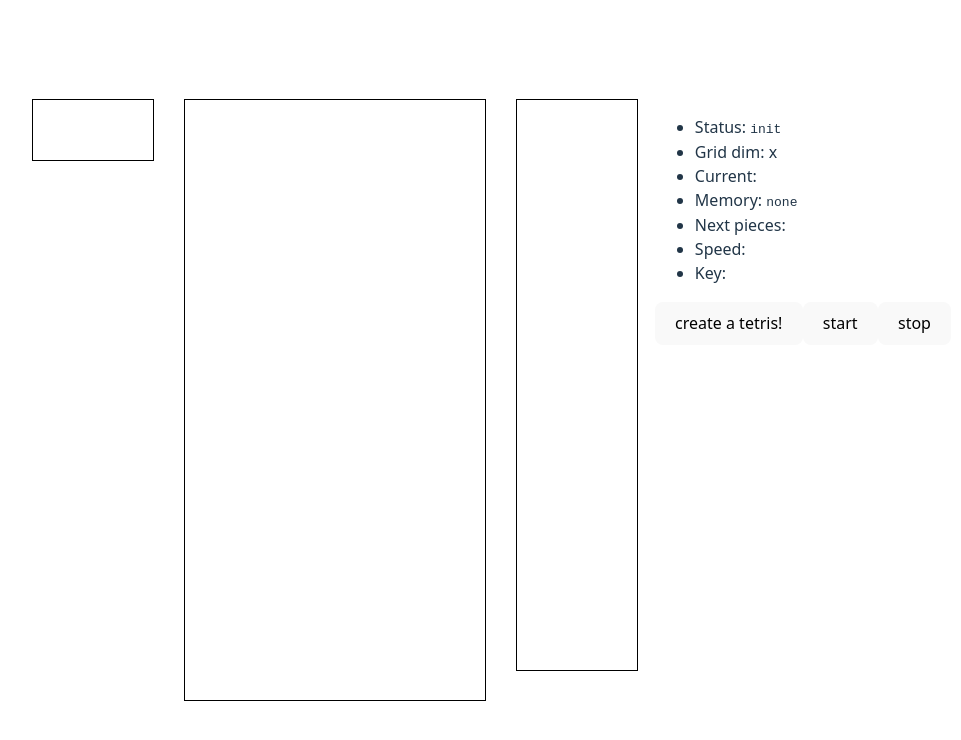
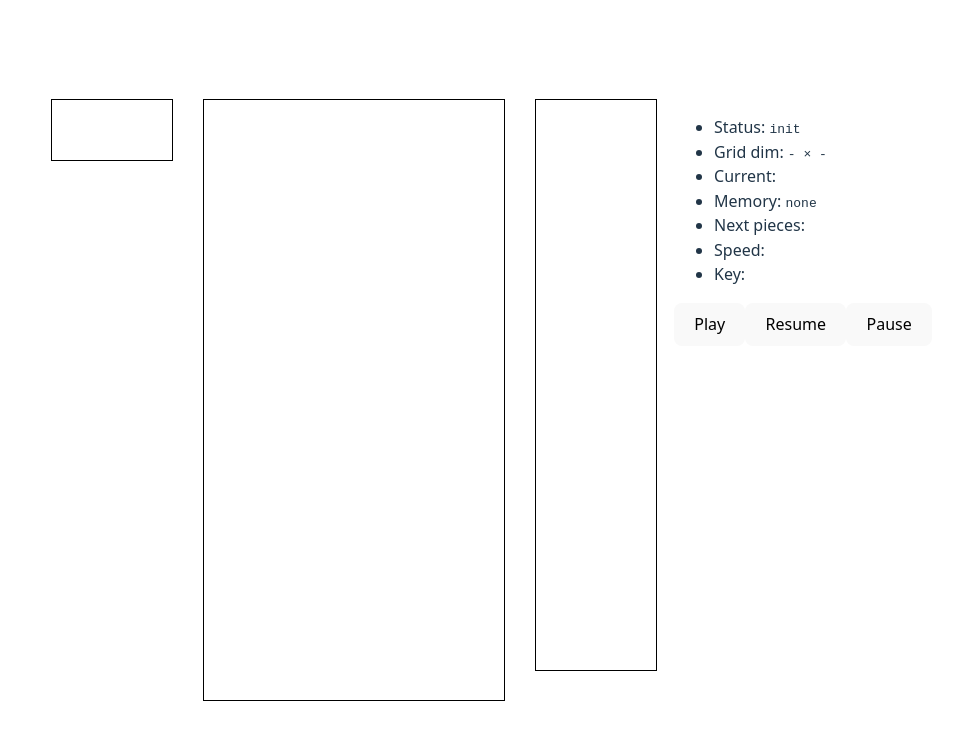
Before and after one commit to veryz/tetris, a React (Vite) app: page / in a window 1280 px wide. Shown: the top 740 px of the page, without its empty margins (155-1116 px from the left). Built offline with nearby package versions, Linux system fonts and the light colour scheme.

Commit message:
refactor: removed debug messages, renamed functions

```diff
--- a/src/App.tsx
+++ b/src/App.tsx
@@ -1,6 +1,6 @@
 import { KeyboardEvent, useRef, useState } from 'react';
 import './App.css';
-import { randomTetris, Tetris } from './tetris/tetris';
+import { newTetris, Tetris } from './tetris/tetris';
 import { render } from './tetris/render';
 import { Input, InputHandler } from './tetris/input';
 
@@ -31,7 +31,7 @@ function App() {
   }
 
   function generateTetris() {
-    const next = randomTetris();
+    const next = newTetris();
 
     tetris?.stop();
     inputHandler?.detach();
@@ -89,7 +89,10 @@ function App() {
               Status: <code>{status}</code>
             </li>
             <li>
-              Grid dim: {tetris?.grid.w} x {tetris?.grid.h}
+              Grid dim:{' '}
+              <code>
+                {tetris?.grid.w ?? '-'} × {tetris?.grid.h ?? '-'}
+              </code>
             </li>
             <li>
               Current: <code>{tetris?.currentGroup.name}</code>
@@ -100,15 +103,17 @@ function App() {
             <li>
               Next pieces: <code>{tetris?.nextPieces(5).join(' - ')}</code>
             </li>
-            <li>Speed: {tetris?.speed}</li>
+            <li>
+              Speed: <code>{tetris?.speed}</code>
+            </li>
             <li>
               Key: <code>{pressedKey}</code>
             </li>
           </ul>
 
-          <button onClick={generateTetris}>create a tetris!</button>
-          <button onClick={() => tetris?.start()}>start</button>
-          <button onClick={() => tetris?.stop()}>stop</button>
+          <button onClick={generateTetris}>Play</button>
+          <button onClick={() => tetris?.start()}>Resume</button>
+          <button onClick={() => tetris?.stop()}>Pause</button>
         </div>
       </div>
     </>
--- a/src/tetris/tetris.ts
+++ b/src/tetris/tetris.ts
@@ -440,6 +440,7 @@ interface Controller {
 }
 
 export class Tetris {
+  public grid = new Grid(10, 20);
   private generator = new BatchGenerator<Piece>(this.pieces);
   private group: Group;
   public memory: Piece | null = null;
@@ -450,10 +451,7 @@ export class Tetris {
   private listeners: ((tetris: Tetris) => void)[] = [];
   private readonly tickInterval = 1000;
 
-  constructor(
-    public grid: Grid,
-    public speed: number,
-  ) {
+  constructor(public speed: number) {
     // Start with a dummy group
     this.group = group('T', this.grid, point(0, 0));
     this.init();
@@ -694,9 +692,7 @@ export class Tetris {
   }
 }
 
-export function randomTetris() {
-  console.log('creating a random tetris!');
-  const grid = new Grid(10, 20);
-  const tetris = new Tetris(grid, 1);
+export function newTetris() {
+  const tetris = new Tetris(1);
   return tetris;
 }
```
